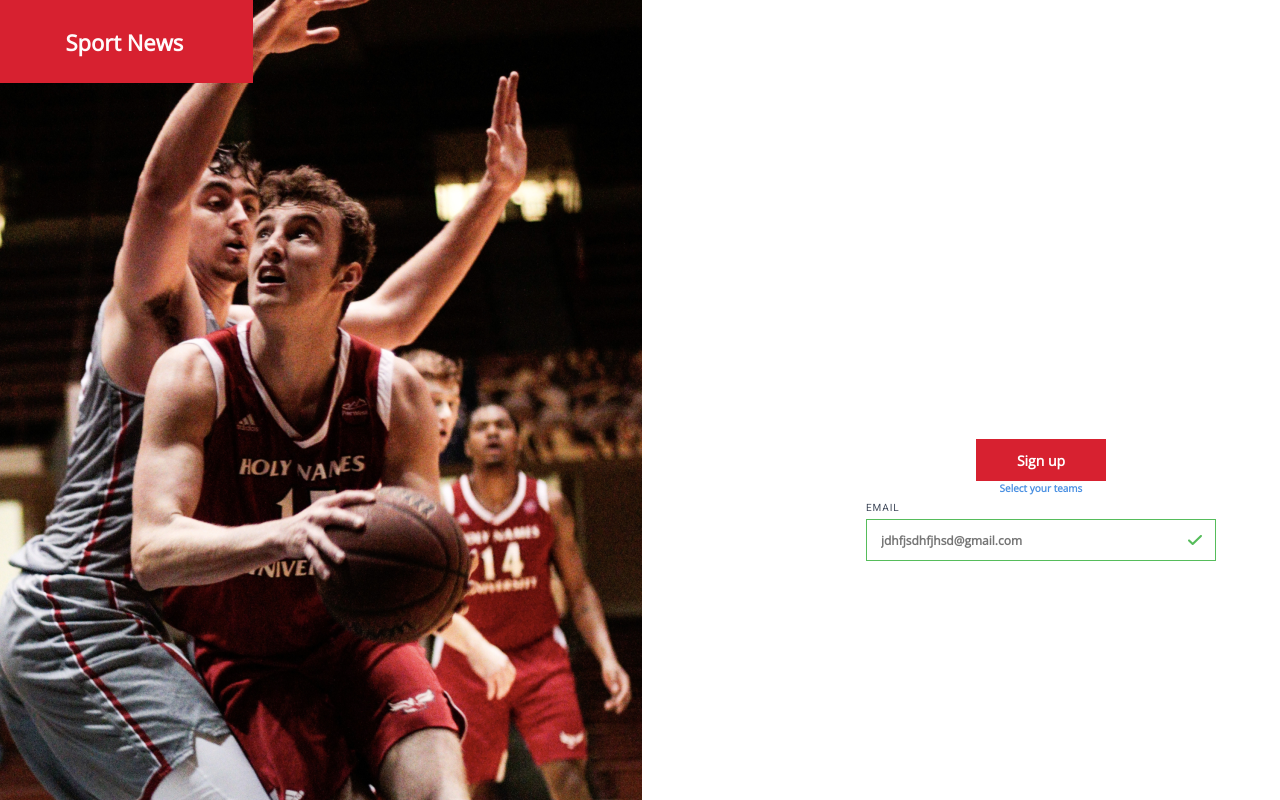
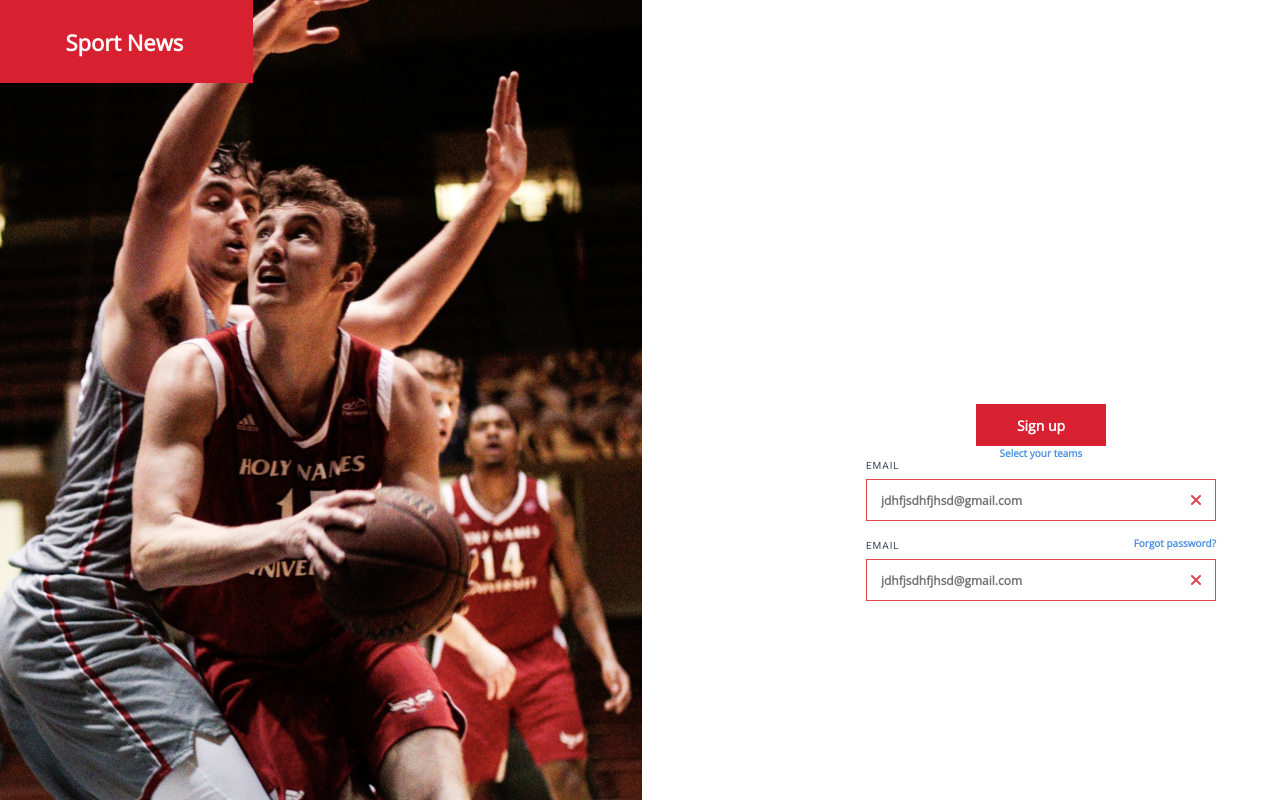
Before and after one commit to dotkurka/SportNewsSite, a React (Create React App) app: page / in a window 1280 px wide. Shown: the top 800 px of the page. Built offline with nearby package versions, Linux system fonts and the light colour scheme.

Commit message:
feat: input done

```diff
--- a/src/components/Input/Input.scss
+++ b/src/components/Input/Input.scss
@@ -3,7 +3,8 @@
 $crossSize: 20px;
 
 .input-contain {
-  height: 90px;
+  height: 80px;
+  width: 350px;
   display: flex;
   position: relative;
   align-items: center;
@@ -11,7 +12,7 @@ $crossSize: 20px;
 
 .input {
   box-sizing: border-box;
-  width: 350px;
+  width: 100%;
   height: 42px;
   border: 1px solid $lightGrey;
   font-family: 'Open Sans';
@@ -31,7 +32,7 @@ $crossSize: 20px;
   }
 
   &-label {
-    top: 7px;
+    top: 0;
     height: 11px;
     position: absolute;
     letter-spacing: 0.9px;
@@ -43,9 +44,8 @@ $crossSize: 20px;
     line-height: 11px;
     color: $riverBed;
   }
-}
 
-.succes {
+  &-succes {
     border-color: $boringGreen;
 
     &:hover {
@@ -55,17 +55,9 @@ $crossSize: 20px;
     &:focus {
       border-color: $boringGreen;
     }
-
-  & + span {
-    position: absolute;
-    left: 322px;
-    width: 14px;
-    height: 10px;
-    background: url('../../assets/images/check-mark.svg');
-  }
   }
 
-.error {
+  &-error {
     border-color: $paleRed;
 
     &:hover {
@@ -75,12 +67,25 @@ $crossSize: 20px;
     &:focus {
       border-color: $paleRed;
     }
+  }
+}
 
-  & + span {
+.error {
   position: absolute;
-    left: 324px;
+  right: 15px;
   width: 10px;
   height: 10px;
-    background: url('../../assets/images/cross-mark.svg');
 }
+
+.succes {
+  position: absolute;
+  right: 13px;
+  width: 14px;
+  height: 10px;
 }
+
+.res-password {
+  position: absolute;
+  right: 0;
+  top: -7px;
+}
--- a/src/components/Input/Input.tsx
+++ b/src/components/Input/Input.tsx
@@ -1,23 +1,53 @@
+import checkMark from '../../assets/images/check-mark.svg';
+import crossMark from '../../assets/images/cross-mark.svg';
+import TextLink from '../TextLink/TextLink';
+import { TextLinkVariant } from '../TextLink/types';
+
 import { InputVariant } from './types';
 
 import type { IInput } from './types';
 
 import './Input.scss';
 
-const Input = ({ type, label, placeholder, variant = InputVariant.Default }: IInput) => {
+const Input = ({
+  type,
+  label,
+  placeholder,
+  resPassword,
+  variant = InputVariant.Default,
+}: IInput) => {
   const inputClass = {
     [InputVariant.Succes]: 'succes',
     [InputVariant.Error]: 'error',
     [InputVariant.Default]: '',
   };
 
+  const imgVariant = {
+    [InputVariant.Succes]: checkMark,
+    [InputVariant.Error]: crossMark,
+    [InputVariant.Default]: null,
+  };
+
   return (
     <div className='input-contain'>
-      <label className='input-label' htmlFor='domId'>
+      <label className='input-label' htmlFor='input'>
         {label}
       </label>
-      <input type={type} placeholder={placeholder} className={`input ${inputClass[variant]} `} />
-      <span />
+
+      {resPassword && (
+        <div className='res-password'>
+          <TextLink variant={TextLinkVariant.Body2}>Forgot password?</TextLink>
+        </div>
+      )}
+
+      <input
+        id='input'
+        type={type}
+        placeholder={placeholder}
+        className={`input input-${inputClass[variant]} `}
+      />
+
+      {imgVariant && <img src={imgVariant[variant]} className={inputClass[variant]} alt='' />}
     </div>
   );
 };
--- a/src/components/Input/types.ts
+++ b/src/components/Input/types.ts
@@ -3,6 +3,7 @@ export interface IInput {
   label?: string;
   placeholder?: string;
   variant?: InputVariant;
+  resPassword?: boolean;
 }
 
 export enum InputVariant {
--- a/src/pages/LogInPage/LogInPage.tsx
+++ b/src/pages/LogInPage/LogInPage.tsx
@@ -21,7 +21,14 @@ const LogInPage = () => {
             type='text'
             label='Email'
             placeholder='jdhfjsdhfjhsd@gmail.com'
-            variant={InputVariant.Succes}
+            variant={InputVariant.Error}
+          />
+          <Input
+            type='text'
+            label='Email'
+            placeholder='jdhfjsdhfjhsd@gmail.com'
+            variant={InputVariant.Error}
+            resPassword
           />
         </div>
       </div>
```
Lines whose indentation alone changed are shown as unchanged.
